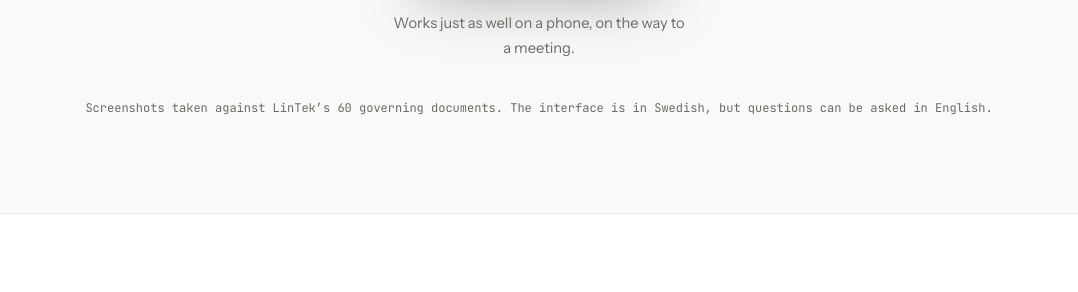
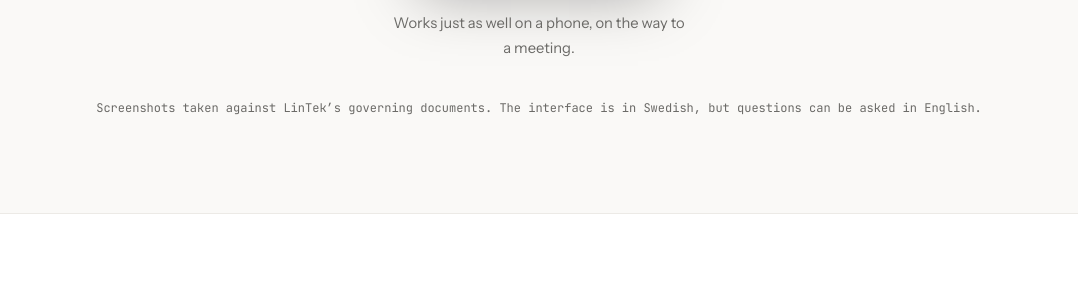
Before and after one commit to Bjorne212/styrdokument-rag, a Jekyll site: the page built from en/index.html, in a window 1280 px wide and 1400 px high, scrolled down 2798 px. Shown: the part 158-450 px from the top of the window, without its empty margins (101-1179 px from the left). Built offline with Jekyll 4.4.1, drawn with Linux system fonts in a browser that asks for light colours.

Commit message:
Stop the page from scrolling past its edges, and drop the document count
Clip horizontal overflow and turn off overscroll bounce on both the
landing page and the documentation. Removes a leftover body overflow
rule that would otherwise have made the body its own scroll container.
The screenshot note no longer mentions a document count.

Co-Authored-By: Claude Opus 5 <noreply@anthropic.com>

```diff
--- a/assets/landing.css
+++ b/assets/landing.css
@@ -23,6 +23,8 @@
 }
 
 * { box-sizing: border-box; }
+/* Sidan ska inte gå att dra utanför sina kanter, varken i sidled eller med studs. */
+html, body { overflow-x: hidden; overflow-x: clip; overscroll-behavior: none; }
 html { scroll-behavior: smooth; -webkit-text-size-adjust: 100%; }
 
 body {
@@ -31,7 +33,6 @@ body {
   color: var(--fg);
   font: 400 17px/1.65 var(--sans);
   -webkit-font-smoothing: antialiased;
-  overflow-x: hidden;
 }
 
 a { color: inherit; }
--- a/assets/style.css
+++ b/assets/style.css
@@ -26,6 +26,8 @@
 
 * { box-sizing: border-box; }
 
+/* Sidan ska inte gå att dra utanför sina kanter, varken i sidled eller med studs. */
+html, body { overflow-x: hidden; overflow-x: clip; overscroll-behavior: none; }
 html { -webkit-text-size-adjust: 100%; }
 
 body {
--- a/en/index.html
+++ b/en/index.html
@@ -67,7 +67,7 @@ description: A chatbot that answers questions about a student union's statutes,
         <img src="{{ '/assets/img/mobil.jpg' | relative_url }}" alt="The chat on a phone, answering what the nomination committee does, with three sources." width="780" height="1688" loading="lazy">
         <figcaption>Works just as well on a phone, on the way to a meeting.</figcaption>
       </figure>
-      <p class="note">Screenshots taken against LinTek’s 60 governing documents. The interface is in Swedish, but questions can be asked in English.</p>
+      <p class="note">Screenshots taken against LinTek’s governing documents. The interface is in Swedish, but questions can be asked in English.</p>
     </div>
   </section>
 
--- a/index.html
+++ b/index.html
@@ -66,7 +66,7 @@ description: En chattbot som svarar på frågor om en studentkårs stadga, regle
         <img src="{{ '/assets/img/mobil.jpg' | relative_url }}" alt="Chatten på en mobil, med svaret på vad valberedningen gör och tre källor." width="780" height="1688" loading="lazy">
         <figcaption>Fungerar lika bra i mobilen, på väg till ett möte.</figcaption>
       </figure>
-      <p class="note">Skärmbilderna är tagna mot LinTeks 60 styrdokument.</p>
+      <p class="note">Skärmbilderna är tagna mot LinTeks styrdokument.</p>
     </div>
   </section>
 
```
